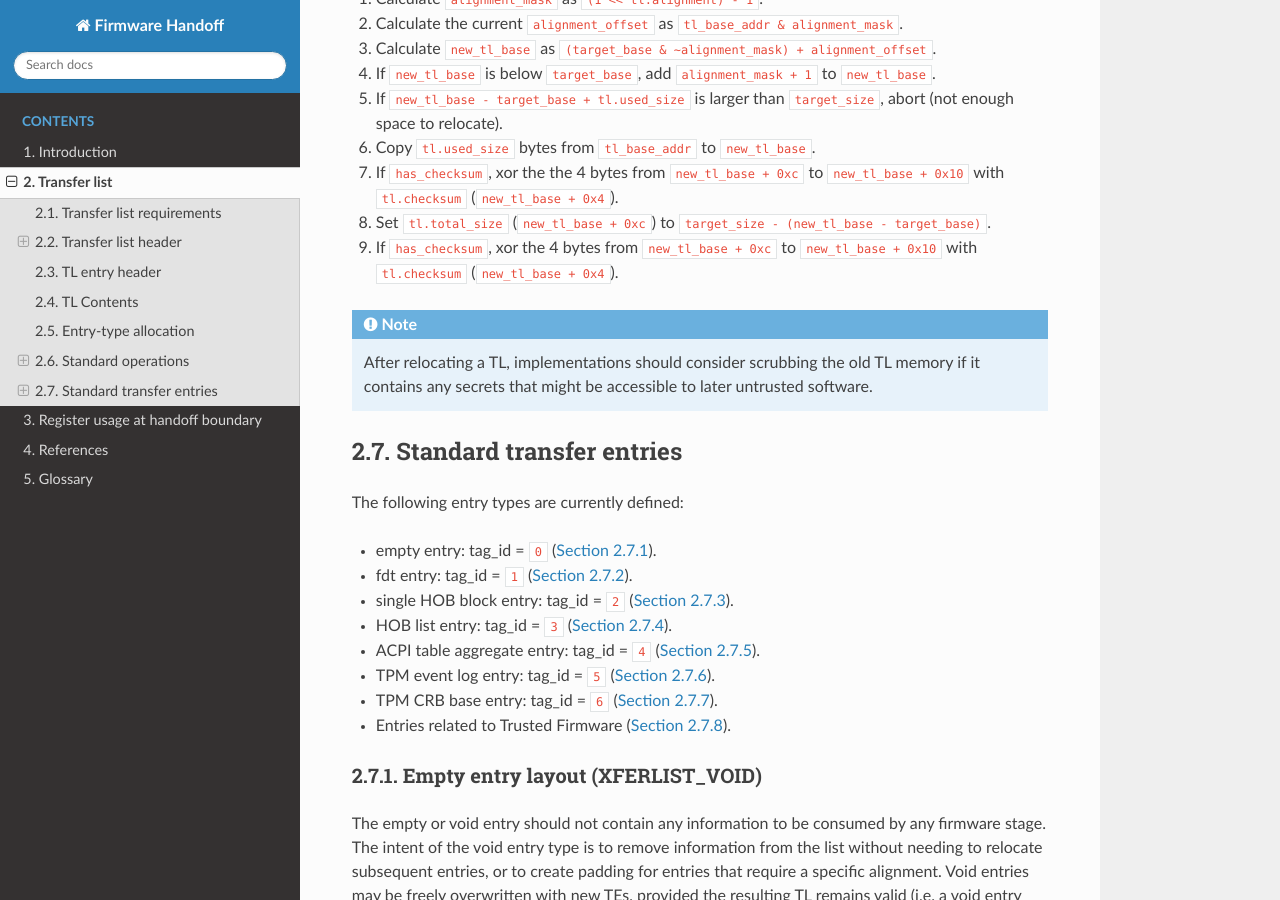
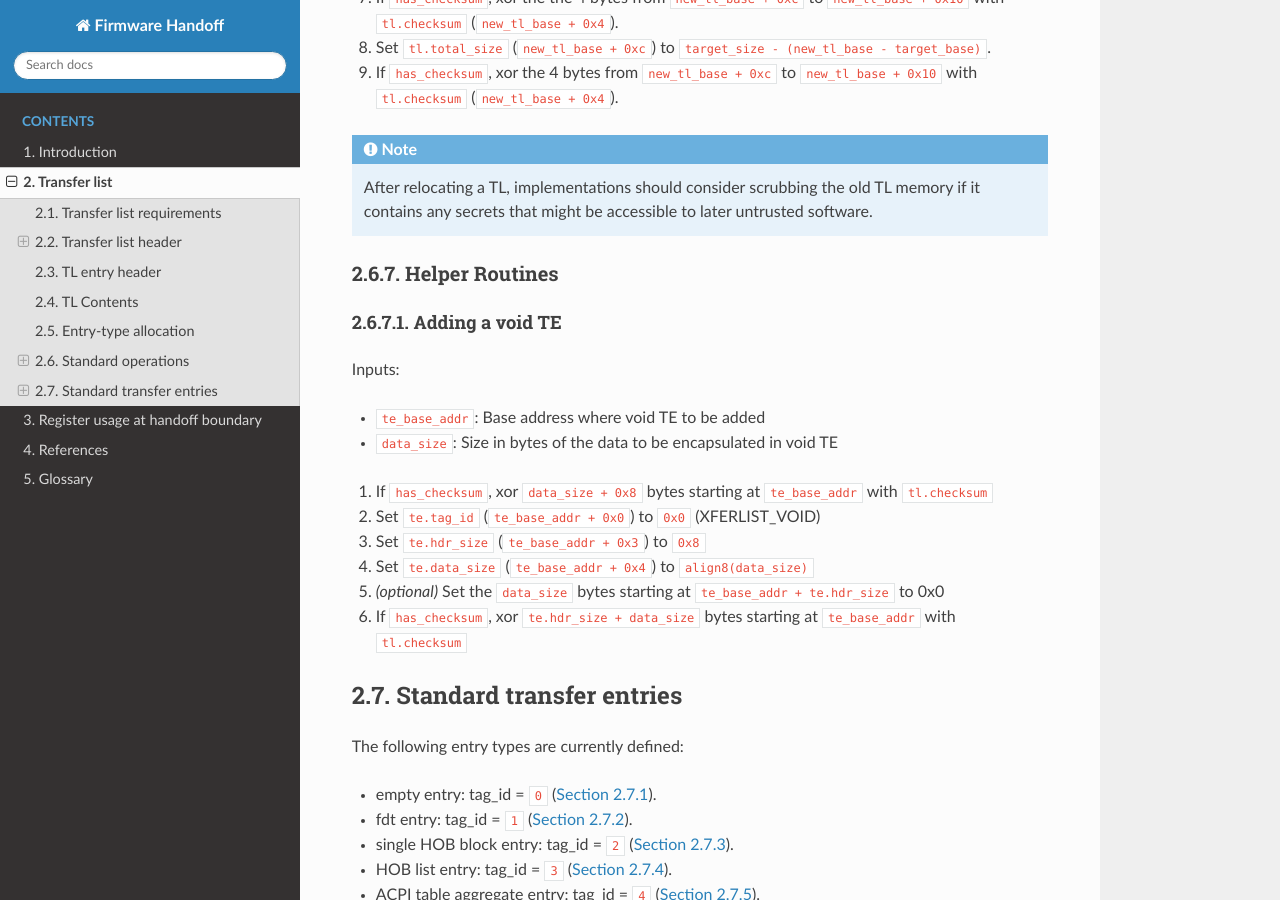
Before and after one commit to FirmwareHandoff/firmware_handoff, a Sphinx documentation site: the page built from source/transfer_list.rst, in a window 1280 px wide and 900 px high, scrolled down 8742 px. Built offline with Sphinx 7.4.7 and the Read the Docs theme 3.1.0, drawn with Linux system fonts in a browser that asks for light colours; formulas are drawn with MathJax 3; some of the changed text lies outside the part shown.

Commit message:
Describe helper utility for adding a Void TE
Steps for adding a void TE was already described in creating a new TE
but this operation can be used at multiple places so introduce it as
stand alone operation so that it can be referenced elsewhere.

Signed-off-by: Manish Pandey <manish.pandey2@arm.com>

```diff
--- a/source/transfer_list.rst
+++ b/source/transfer_list.rst
@@ -391,23 +391,12 @@
    `te_base_addr` with `tl.checksum`.
 
 #. If an existing XFERLIST_VOID TE was chosen to be overwritten in step 1, and
-   `old_void_data_size - new_data_size` is greater or equal to `0x8`:
+   `old_void_data_size - new_data_size` is greater or equal to `0x8` then call
+   `Adding a void TE`_ with following arguments:
 
-   #. Use `te_base_addr + align8(new_data_size + 0x8)` as the new `te_base_addr`
-      for a new XFERLIST_VOID tag.
+   #. `void_te.base_addr` = `te_base_addr + align8(new_data_size + 0x8)`
 
-   #. If `has_checksum`, xor the 8 bytes from `te_base_addr` to
-      `te_base_addr + 0x8` with `tl.checksum`.
-
-   #. Set `te.tag_id` (`te_base_addr + 0x0`) to `0x0` (XFERLIST_VOID).
-
-   #. Set `te.hdr_size` (`te_base_addr + 0x3`) to `0x8`.
-
-   #. Set `te.data_size` (`te_base_addr + 0x4`) to
-      `old_void_data_size - align8(new_data_size) - 0x8`.
-
-   #. If `has_checksum`, xor the 8 bytes from `te_base_addr` to
-      `te_base_addr + 0x8` with `tl.checksum`.
+   #. `void_te.size` =  `old_void_data_size - align8(new_data_size + 0x8)`
 
 Adding a new TE with special data alignment requirement
 ^^^^^^^^^^^^^^^^^^^^^^^^^^^^^^^^^^^^^^^^^^^^^^^^^^^^^^^
@@ -509,6 +498,30 @@
 .. note::
    After relocating a TL, implementations should consider scrubbing the old TL memory if it contains
    any secrets that might be accessible to later untrusted software.
+
+Helper Routines
+^^^^^^^^^^^^^^^
+
+Adding a void TE
+~~~~~~~~~~~~~~~~
+
+Inputs:
+
+- `te_base_addr`: Base address where void TE to be added
+- `data_size`: Size in bytes of the data to be encapsulated in void TE
+
+#. If `has_checksum`, xor `data_size + 0x8` bytes starting at `te_base_addr` with `tl.checksum`
+
+#. Set `te.tag_id` (`te_base_addr + 0x0`) to `0x0` (XFERLIST_VOID)
+
+#. Set `te.hdr_size` (`te_base_addr + 0x3`) to `0x8`
+
+#. Set `te.data_size` (`te_base_addr + 0x4`) to `align8(data_size)`
+
+#. *(optional)* Set the `data_size` bytes starting at `te_base_addr + te.hdr_size` to 0x0
+
+#. If `has_checksum`, xor `te.hdr_size + data_size` bytes starting at `te_base_addr` with `tl.checksum`
+
 
 .. _sec_std_entries:
 
```
